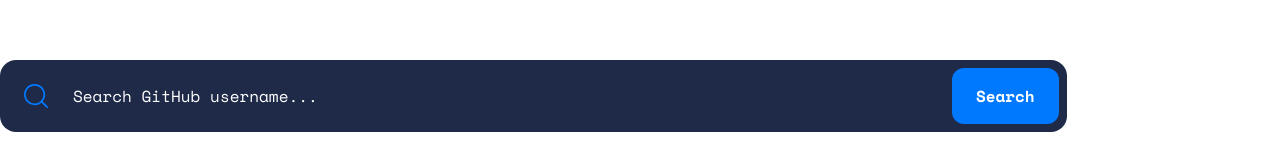
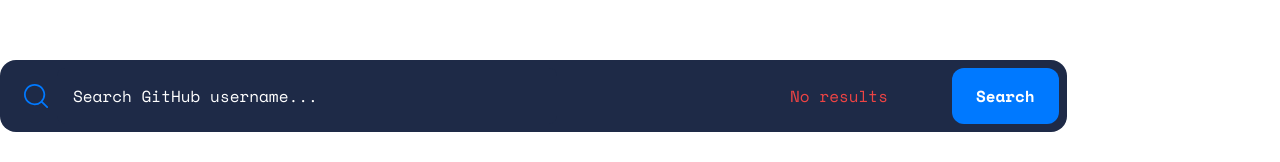
Before and after one commit to MaxAnderberg/devfinder, a React app: page / in a window 1280 px wide. Shown: the part 144-306 px from the top of the page. Built offline with nearby package versions, Linux system fonts and the light colour scheme; no server answers; the HTML template or start-up script is replaced by a standard one.

Commit message:
added no result found to search bar

```diff
--- a/src/components/SearchBar/SearchBar.tsx
+++ b/src/components/SearchBar/SearchBar.tsx
@@ -1,6 +1,10 @@
+import { useState } from "react";
 import SearchIcon from "../../assets/icon-search.svg";
 
 const SearchBar = (props: any) => {
+  const [search, setSearch] = useState("");
+  const [foundSearch, setHasSearch] = useState(false);
+
   return (
     <div className="flex justify-between bg-[#1E2A47] w-full rounded-2xl">
       <form className="flex m-2 w-1/2 ml-6">
@@ -11,6 +15,13 @@ const SearchBar = (props: any) => {
           placeholder="Search GitHub username..."
         />
       </form>
+      {foundSearch ? (
+        <p></p>
+      ) : (
+        <div className="flex justify-end items-center w-1/4">
+          <p className="text-red-500">No results</p>
+        </div>
+      )}
       <button className="bg-primary-blue px-6 rounded-xl text-white m-2 font-bold">
         Search
       </button>
```
